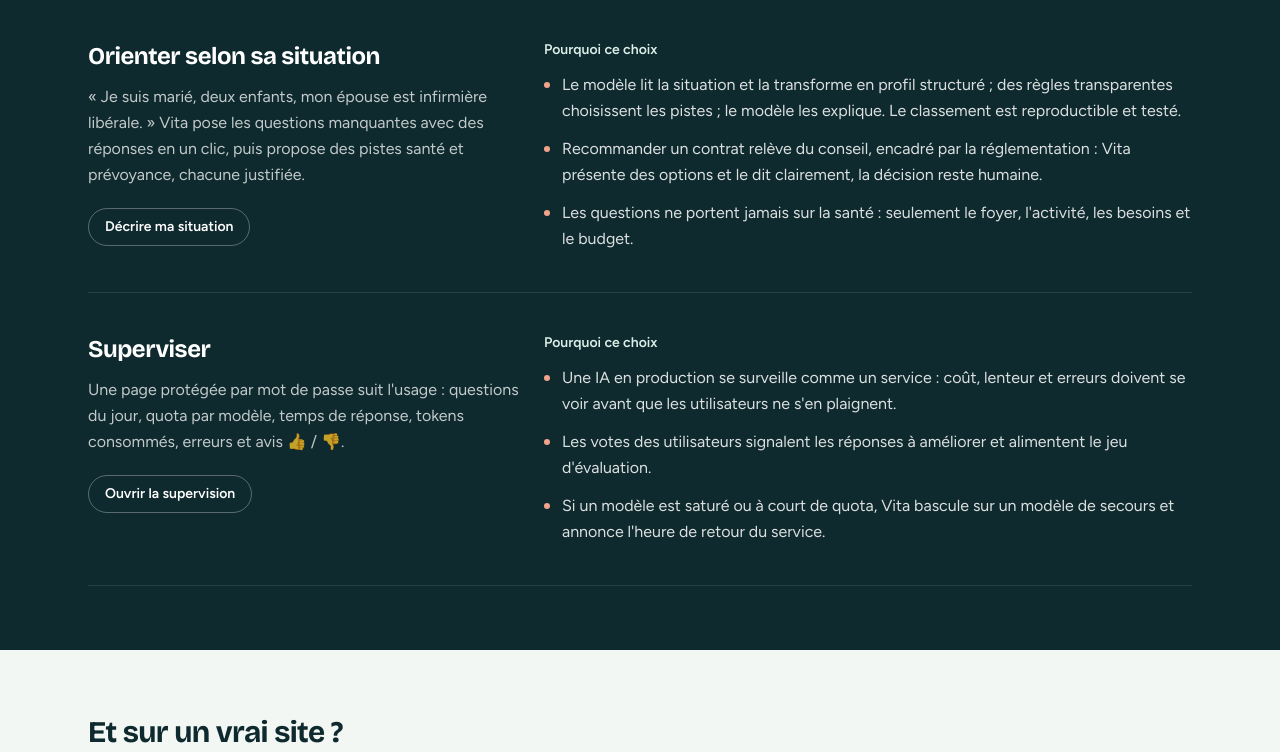
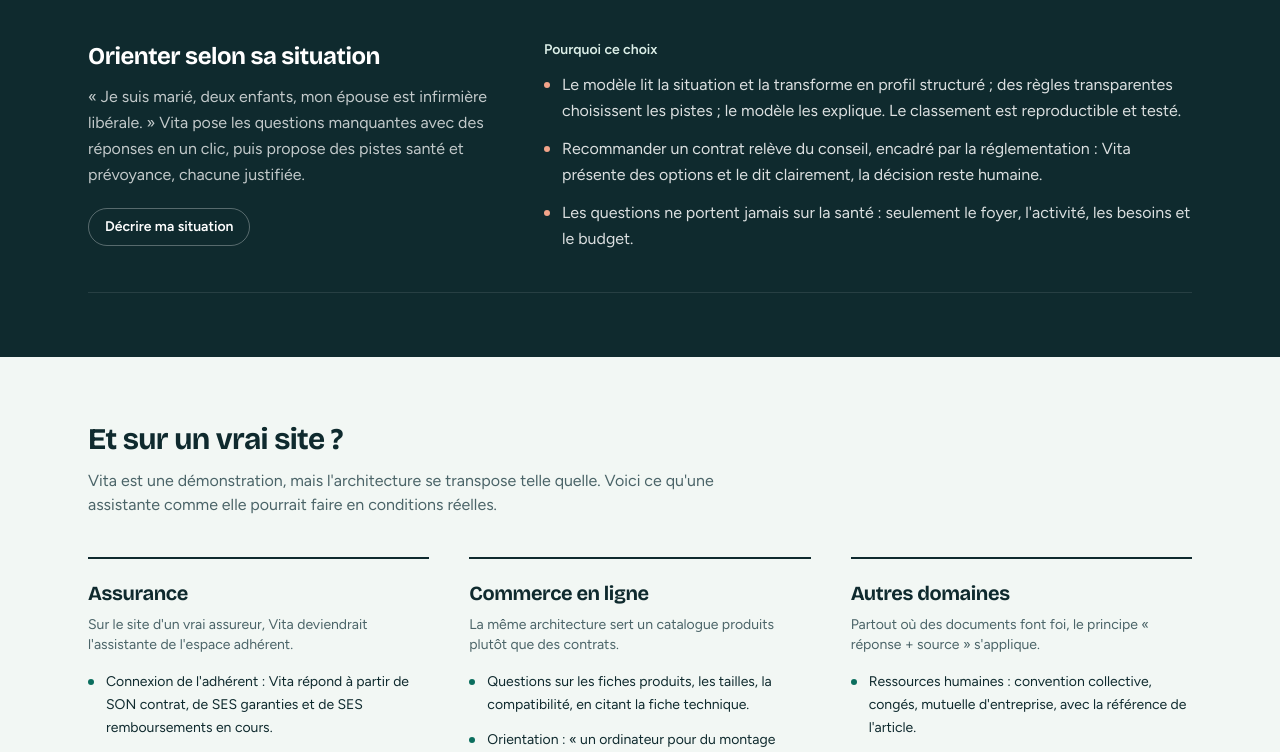
Before and after one commit to MouramChafik/Vita-IA, a Next.js app: page /projet in a window 1280 px wide. Shown: the part 2796-3548 px from the top of the page. Built offline with nearby package versions, Linux system fonts and the light colour scheme; no server answers.

Commit message:
chore: retirer les mentions publiques de la page d'administration

```diff
--- a/app/projet/page.tsx
+++ b/app/projet/page.tsx
@@ -64,17 +64,6 @@ const FEATURES = [
       "Le modèle lit la situation et la transforme en profil structuré ; des règles transparentes choisissent les pistes ; le modèle les explique. Le classement est reproductible et testé.",
       "Recommander un contrat relève du conseil, encadré par la réglementation : Vita présente des options et le dit clairement, la décision reste humaine.",
       "Les questions ne portent jamais sur la santé : seulement le foyer, l'activité, les besoins et le budget.",
-    ],
-  },
-  {
-    name: "Superviser",
-    href: "/supervision",
-    cta: "Ouvrir la supervision",
-    what: "Une page protégée par mot de passe suit l'usage : questions du jour, quota par modèle, temps de réponse, tokens consommés, erreurs et avis 👍 / 👎.",
-    why: [
-      "Une IA en production se surveille comme un service : coût, lenteur et erreurs doivent se voir avant que les utilisateurs ne s'en plaignent.",
-      "Les votes des utilisateurs signalent les réponses à améliorer et alimentent le jeu d'évaluation.",
-      "Si un modèle est saturé ou à court de quota, Vita bascule sur un modèle de secours et annonce l'heure de retour du service.",
     ],
   },
 ];
--- a/app/robots.ts
+++ b/app/robots.ts
@@ -1,10 +1,11 @@
-// robots.txt : tout est indexable, sauf l'API et la page d'administration
+// robots.txt : tout est indexable, sauf l'API.
+// Les pages réservées ne sont pas listées ici (ce fichier est public) : elles portent une balise noindex.
 import type { MetadataRoute } from "next";
 import { SITE_URL } from "@/lib/site";
 
 export default function robots(): MetadataRoute.Robots {
   return {
-    rules: { userAgent: "*", allow: "/", disallow: ["/api/", "/supervision"] },
+    rules: { userAgent: "*", allow: "/", disallow: ["/api/"] },
     sitemap: `${SITE_URL}/sitemap.xml`,
   };
 }
```
Also changed, not shown: 2 other files (tests, documents, lock files or other folders).
